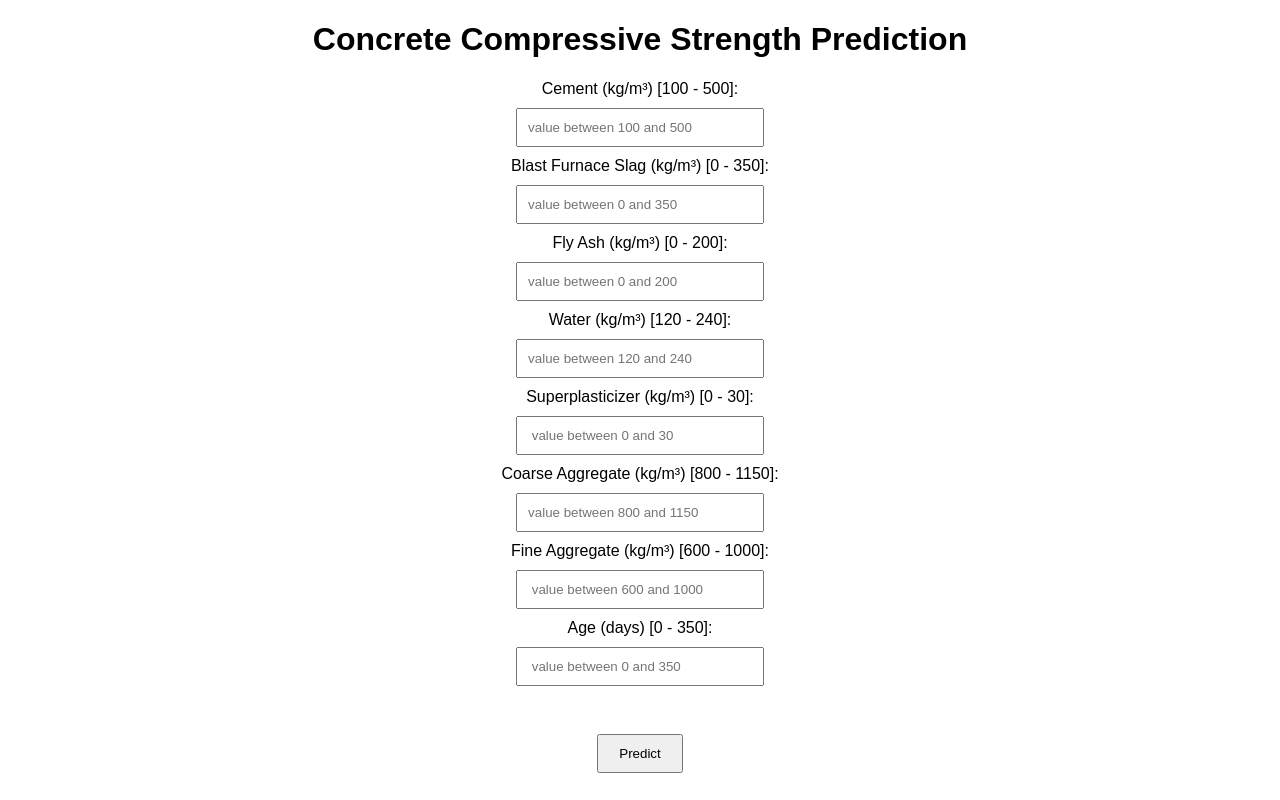
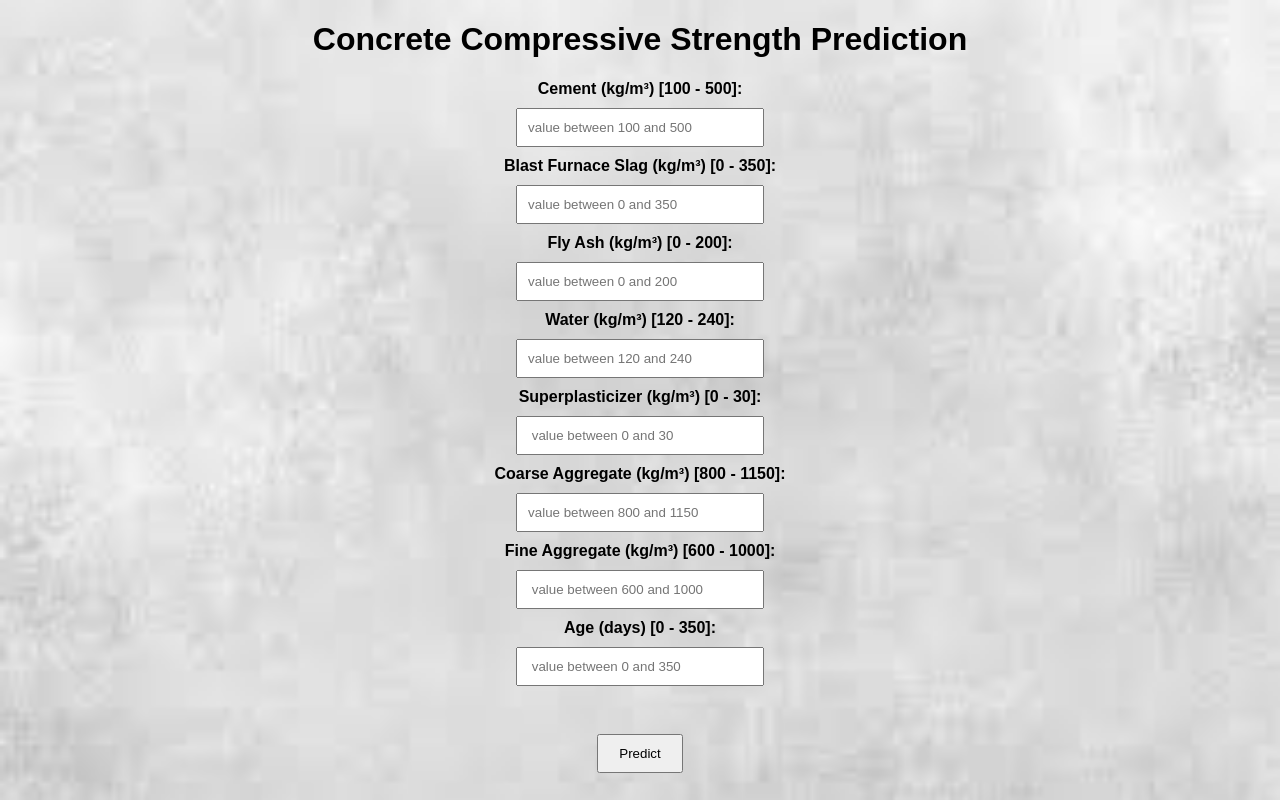
Before and after one commit to prasadsg19/concrete_strength, a Flask app: page / in a window 1280 px wide. Run offline with Flask 3, Linux system fonts and the light colour scheme.

Commit message:
Updated Html code file

```diff
--- a/templates/index.html
+++ b/templates/index.html
@@ -9,16 +9,22 @@
         body {
            text-align: center; /* Center all content */
            font-family: Arial, sans-serif; /* Optional: Set a font family */
+           background-image: url('static/images.jpeg'); /* Specify the path to your background image */
+           background-size: cover; /* Cover the entire background */
+           background-repeat: no-repeat; /* Do not repeat the background image */
        }
        .container {
            width: 60%; /* Set the width of the container */
            margin: 0 auto; /* Center the container horizontally */
            padding: 20px; /* Add padding to the container */
-            background-color: #f9f9f9; /* Optional: Add a background color to the container */
+           background-color: rgba(255, 255, 255, 0.8); /* Optional: Add a background color to the container */
            border-radius: 10px; /* Optional: Add border-radius for rounded corners */
            box-shadow: 0 0 10px rgba(0, 0, 0, 0.1); /* Optional: Add box shadow for better visual */
        }
        /* Add CSS styles for spacing */
+       label {
+           font-weight: bold; /* Make labels bold */
+       }
        label, input[type="text"] {
            display: inline-block; /* Display label and input as inline-block */
            vertical-align: top; /* Align label and input boxes vertically */
```
Lines whose indentation alone changed are shown as unchanged.
